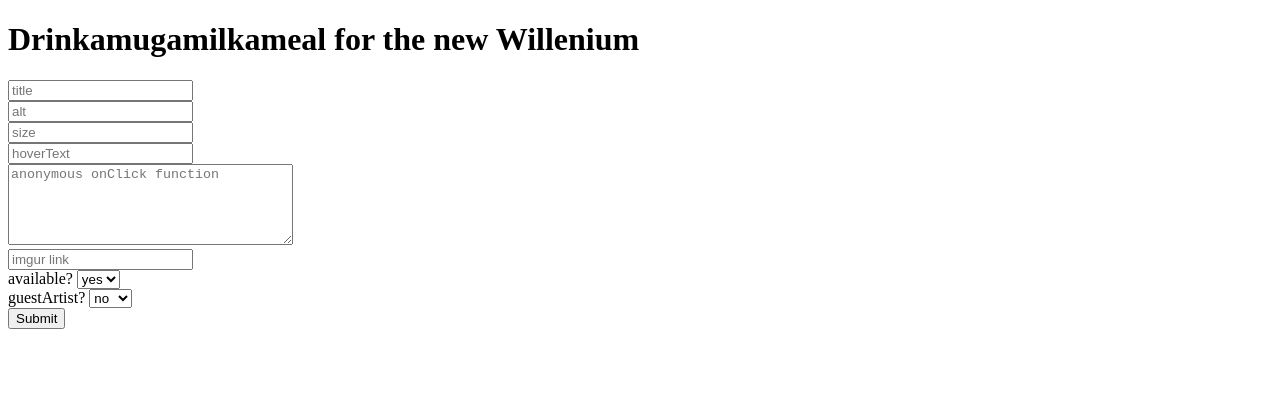
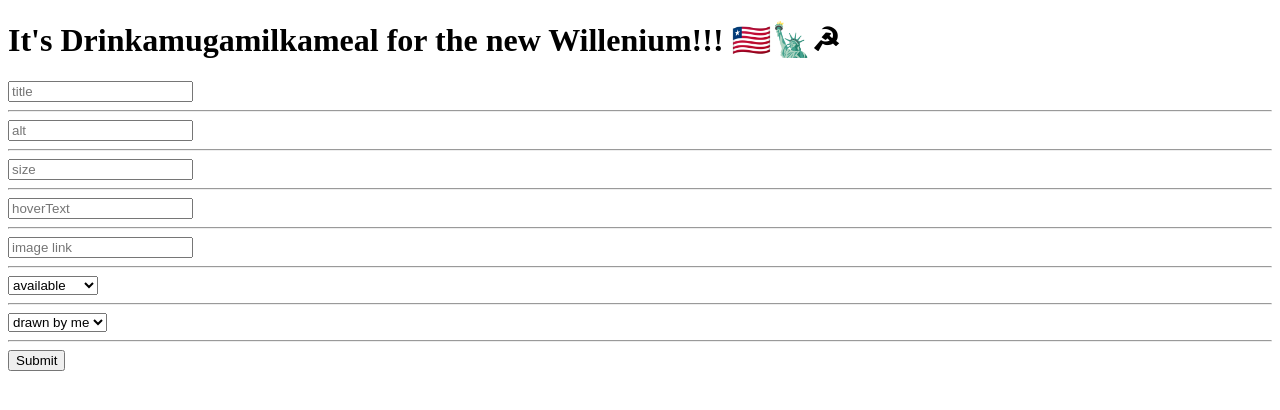
Before and after one commit to gearjosh/square-backend, a website: page index.html in a window 1280 px wide. Drawn offline with Linux system fonts and the light colour scheme.

Commit message:
tweak inputs

```diff
--- a/index.html
+++ b/index.html
@@ -5,48 +5,49 @@
   <title>square-a-day backend</title>
 </head>
 <body>
-  <h1> Drinkamugamilkameal for the new Willenium </h1>
+  <h1> It's Drinkamugamilkameal for the new Willenium!!! 🇱🇷🗽☭ </h1>
 
   <form action="/squares" method="POST">
     <input type="text" placeholder="title" name="title">
 
     <br>
+    <hr>
 
     <input type="text" placeholder="alt" name="alt">
 
     <br>
+    <hr>
 
     <input type="text" placeholder="size" name="size">
 
     <br>
+    <hr>
 
     <input type="text" placeholder="hoverText" name="hoverText">
 
     <br>
+    <hr>
 
-    <textarea type="area" placeholder="anonymous onClick function" name="onClick" rows="5" cols="33"></textarea>
+    <input type="text" placeholder="image link" name="img">
 
     <br>
+    <hr>
 
-    <input type="text" placeholder="imgur link" name="img">
-
-    <br>
-
-    <label for="available">available?</label>
     <select name="available">
-      <option value="true" selected>yes</option>
-      <option value="false">no</option>
+      <option value="true" selected>available</option>
+      <option value="false">unavailable</option>
     </select>
 
     <br>
+    <hr>
 
-    <label for="guestArtist">guestArtist?</label>
     <select name="guestArtist">
-      <option value="false" selected>no</option>
-      <option value="true">yes</option>
+      <option value="false" selected>drawn by me</option>
+      <option value="true">guest artist</option>
     </select>
 
     <br>
+    <hr>
 
     <button type="submit">Submit</button>
   </form>
```
